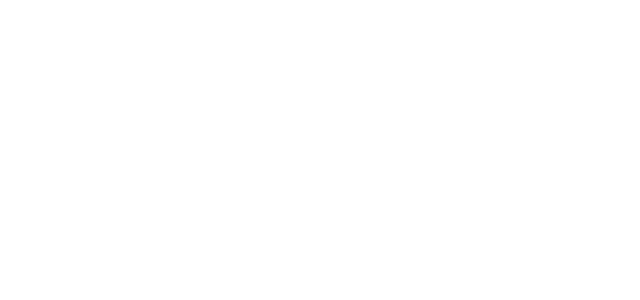
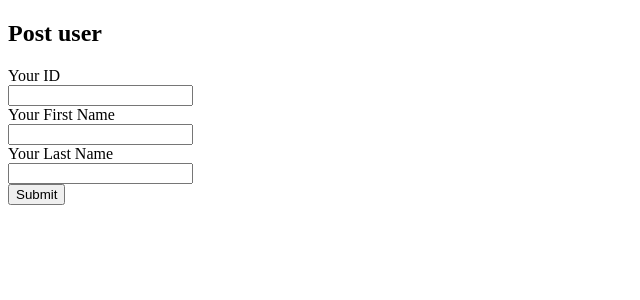
Before and after one commit to Meihong117/Static-Web-App-1, a React (Create React App) app: page /postuser in a window 1280 px wide. Before the commit this address had no page. Shown: the top 300 px of the page, without its empty margins (0-640 px from the left). Built offline with nearby package versions, Linux system fonts and the light colour scheme.

Commit message:
update post user

```diff
--- a/src/App.js
+++ b/src/App.js
@@ -13,7 +13,7 @@ function App() {
        {/* Route new version(6) */}
         <Route exact path="/" element={<GetUsers />}/>
         <Route path="/user/:id" element={<GetSpecificUrs />}/>
-        {/* <Route path="/postuser" element={<PostUser />}/> */}
+        <Route path="/postuser" element={<PostUser />}/>
       </Routes>
 
 
--- a/src/components/Createuser.js
+++ b/src/components/DeleteUser.js
@@ -1,6 +1,6 @@
 import React from 'react'
 
-const Createuser = () => {
+const DeleteUser = () => {
     return (
         <div>
             <input type="text" />
@@ -12,4 +12,4 @@ const Createuser = () => {
     )
 }
 
-export default Createuser
+export default DeleteUser
--- a/src/components/GetUsers.css
+++ b/src/components/GetUsers.css
@@ -1,10 +1,15 @@
-.container {
+.outer_container {
   display: flex;
   justify-content: center;
-  align-content: center;
+  align-items: center;
+  flex-wrap: wrap;
+}
+.container {
 }
 .wrapper {
   border: 1px solid black;
+  border-radius: 5px;
+  box-shadow: 5px 10px #888888;
   height: auto;
   width: 200px;
   text-align: center;
--- a/src/components/GetUsers.js
+++ b/src/components/GetUsers.js
@@ -2,7 +2,7 @@ import { type } from '@testing-library/user-event/dist/type'
 import React,{useState,useEffect} from 'react'
 import './GetUsers.css'
 import { Link } from 'react-router-dom'
-//------get all users
+
 const GetUsers = () => {
     const [error,setError]=useState(null)
     const [isLoaded,setIsLoaded]=useState(false)
@@ -24,10 +24,12 @@ const GetUsers = () => {
         )
     },[])
     if(error){return <div>Error: {error.message}</div>}
-    if(!isLoaded){return <div>Loading...</div>}
+    if(!isLoaded){return <h3>Loading...</h3>}
 
     return (
         <>
+            <h3>Get All Users: </h3>
+            <div className='outer_container'>
                 {user && user.map((i)=>(
                     <div className="container" key={i.id}>
                         <Link to={`/user/${i.id}`}>
@@ -39,6 +41,13 @@ const GetUsers = () => {
                         </Link>
                     </div>
                 ))}
+            </div>
+            <div className='link_to_createuser'>
+                <Link to={`postuser`}>
+                    <h2>Create User</h2>
+                </Link>
+            </div>
+
         </>
     )
 }
--- a/src/components/PostUser.js
+++ b/src/components/PostUser.js
@@ -1,38 +1,41 @@
 import React,{useState,useEffect} from 'react'
 
 const PostUser = () => {
-    const [error,setError]=useState(null)
-    const [isLoaded,setIsLoaded]=useState(false)
-    const [postUser, setPostUser] = useState(null);
+    const [id,setId]=useState('')
+    const [firstname, setFirstName] = useState('');
+    const [familyname, setFamilyName] = useState('');
+    const [isPending,setIsPending]=useState(false)
 
+    const handleSubmit=(e)=>{
+        e.preventDefault();
+        let data={id, firstname, familyname}
+        setIsPending(true)
 
-    useEffect(()=>{
-        const requestOptions = {
-            method: 'POST',
-            headers: { 'Content-Type': 'application/json' },
-            body: JSON.stringify({ title: 'React Hooks POST Request Example' })
-        };
-        fetch('https://travel-functionapp.azurewebsites.net/api/user',requestOptions)
-        .then(res=>res.json() )
-        .then(
-            (data)=>{
-                console.log(data)
-                postUser(data.name)
-                setIsLoaded(true)
-            },
-            (error)=>{
-                setIsLoaded(true)
-                setError(error)
-            }
-        )
-    },[])
-    if(error){return <div>Error: {error.message}</div>}
-    if(!isLoaded){return <div>Loading...</div>}
+        fetch('https://travel-functionapp.azurewebsites.net/api/postuser', {
+            method:'POST',
+            headers:{ 'Content-Type': 'application/json' },
+            body:JSON.stringify(data)
+        }).then((res)=>{
+            console.log(res)
+            setIsPending(false)
+        })
 
+    }
 
     return (
-        <div>
-            post user {postUser}
+        <div className='postUser'>
+            <h2>Post user</h2>
+            <form action="" >
+                <label htmlFor="">Your ID</label> <br />
+                <input type="number" id='id' value={id} onChange={(e)=>setId(e.target.value)}/> <br />
+                <label htmlFor="">Your First Name</label> <br />
+                <input type="text" id='firstName' value={firstname} onChange={(e)=>setFirstName(e.target.value)}/> <br />
+                <label htmlFor="">Your Last Name</label> <br />
+                <input type="text" id='lastName' value={familyname} onChange={(e)=>setFamilyName(e.target.value)}/> <br />
+
+                 {!isPending && <button type='button' onClick={handleSubmit}>Submit</button>}
+                 {isPending && <button type='button' onClick={handleSubmit} disabled>Adding Data...</button>}
+            </form>
         </div>
     )
 
```
Lines whose indentation alone changed are shown as unchanged.
